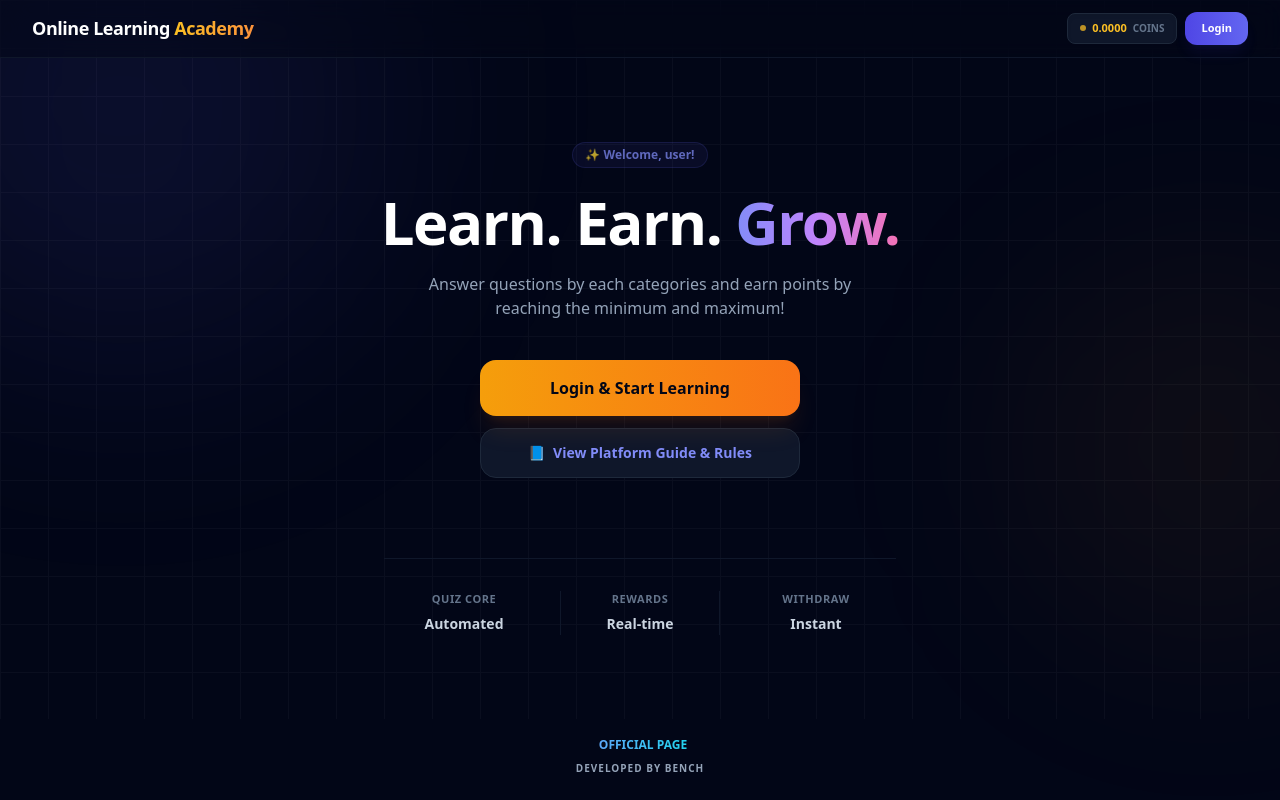
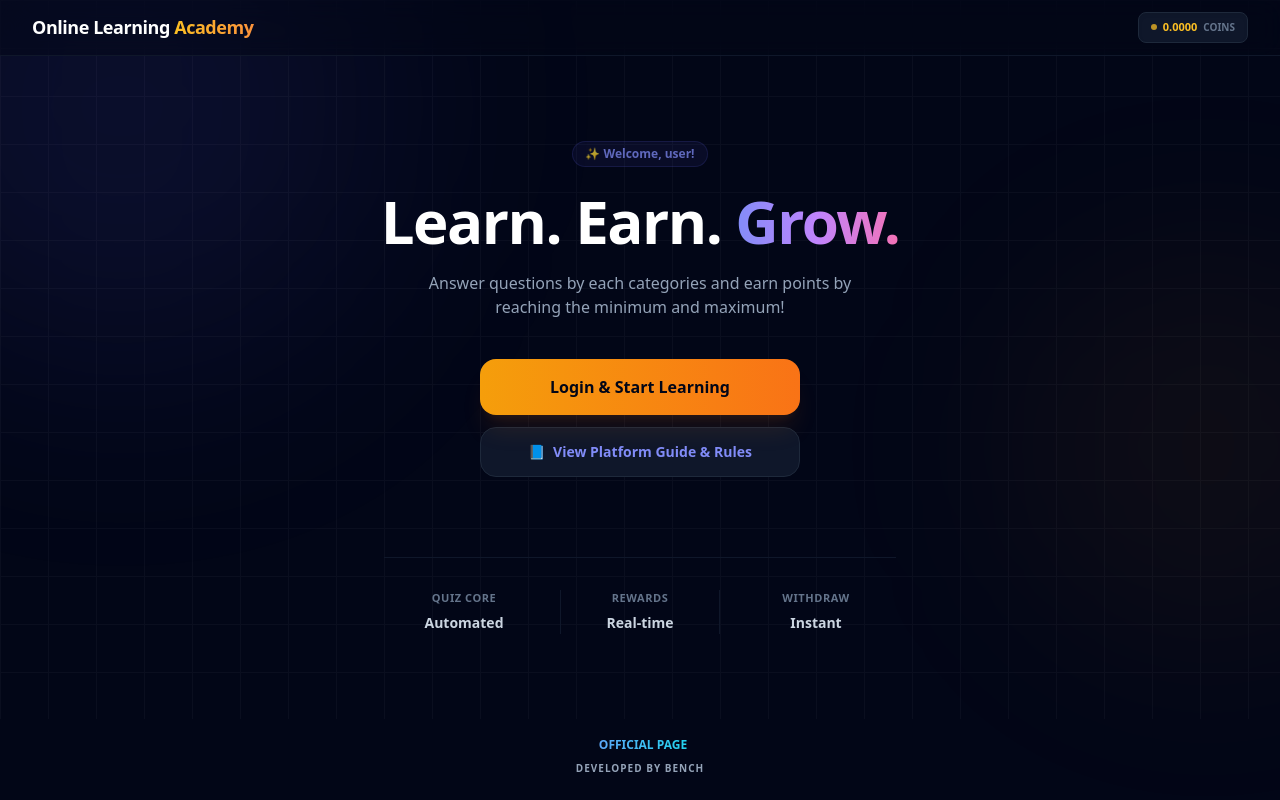
Before and after one commit to onlineacademy23est-stack/my-project, a React (Vite) app in the folder client/: page / in a window 1280 px wide. Built offline with nearby package versions, Linux system fonts and the light colour scheme.

Commit message:
Cleanup header: remove login, keep logo and coins

```diff
--- a/client/src/App.jsx
+++ b/client/src/App.jsx
@@ -375,31 +375,13 @@ function App() {
             </span>
           </h1>
 
-          {/* RIGHT: Coins + FB Name side by side, or Login button */}
-          <div className="flex items-center gap-2 flex-shrink-0">
-            {/* Coin Box — always visible */}
+          {/* RIGHT: Coins only */}
           <div className="flex items-center gap-1.5 bg-slate-900 border border-slate-800 px-3 py-1.5 rounded-lg shadow-inner select-none transition-transform duration-300 hover:scale-105">
             <span className="w-1.5 h-1.5 rounded-full bg-amber-400 animate-pulse flex-shrink-0"></span>
             <span className="text-[11px] font-black text-amber-400 whitespace-nowrap">
               {loggedInCode ? coins.toFixed(4) : "0.0000"}
             </span>
             <span className="text-[10px] font-semibold text-slate-500">COINS</span>
-            </div>
-
-            {loggedInCode ? (
-              /* FB Name badge — no logout here, moved to earn screen */
-              <div className="bg-slate-900/80 text-slate-300 font-bold px-2.5 py-1.5 rounded-xl text-[11px] border border-slate-800/80 flex items-center gap-1.5 backdrop-blur-sm max-w-[110px] sm:max-w-[170px] overflow-hidden">
-                <span className="opacity-70 flex-shrink-0">👤</span>
-                <span className="tracking-wide text-slate-200 truncate">{loggedInFbName}</span>
-              </div>
-            ) : (
-              <button
-                onClick={() => { setEncashStatus({ type: "", msg: "" }); setShowLogin(true); }}
-                className="bg-gradient-to-r from-indigo-600 to-indigo-500 hover:from-indigo-500 hover:to-indigo-400 text-white px-4 py-2 rounded-xl text-[11px] font-bold transition-all shadow-lg shadow-indigo-600/10 active:scale-95 whitespace-nowrap"
-              >
-                Login
-              </button>
-            )}
           </div>
         </header>
 
```
Lines whose indentation alone changed are shown as unchanged.
